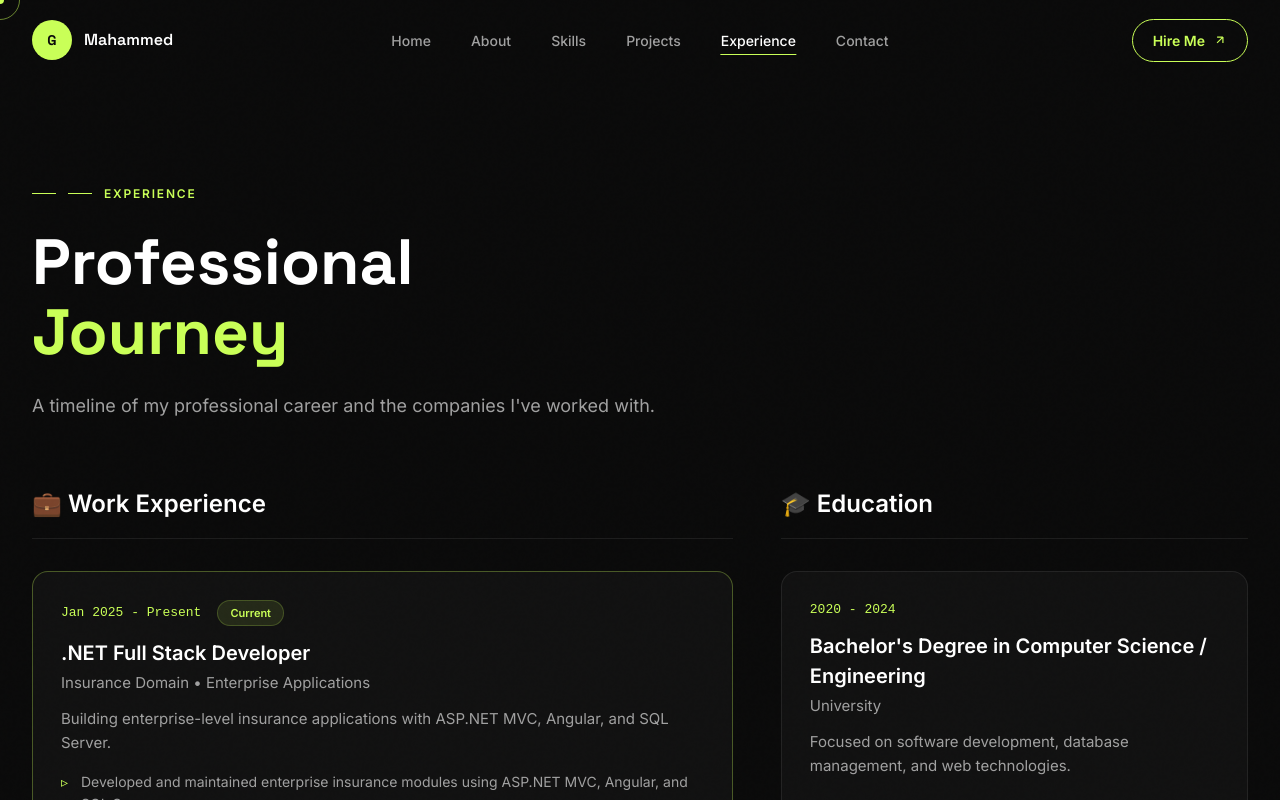
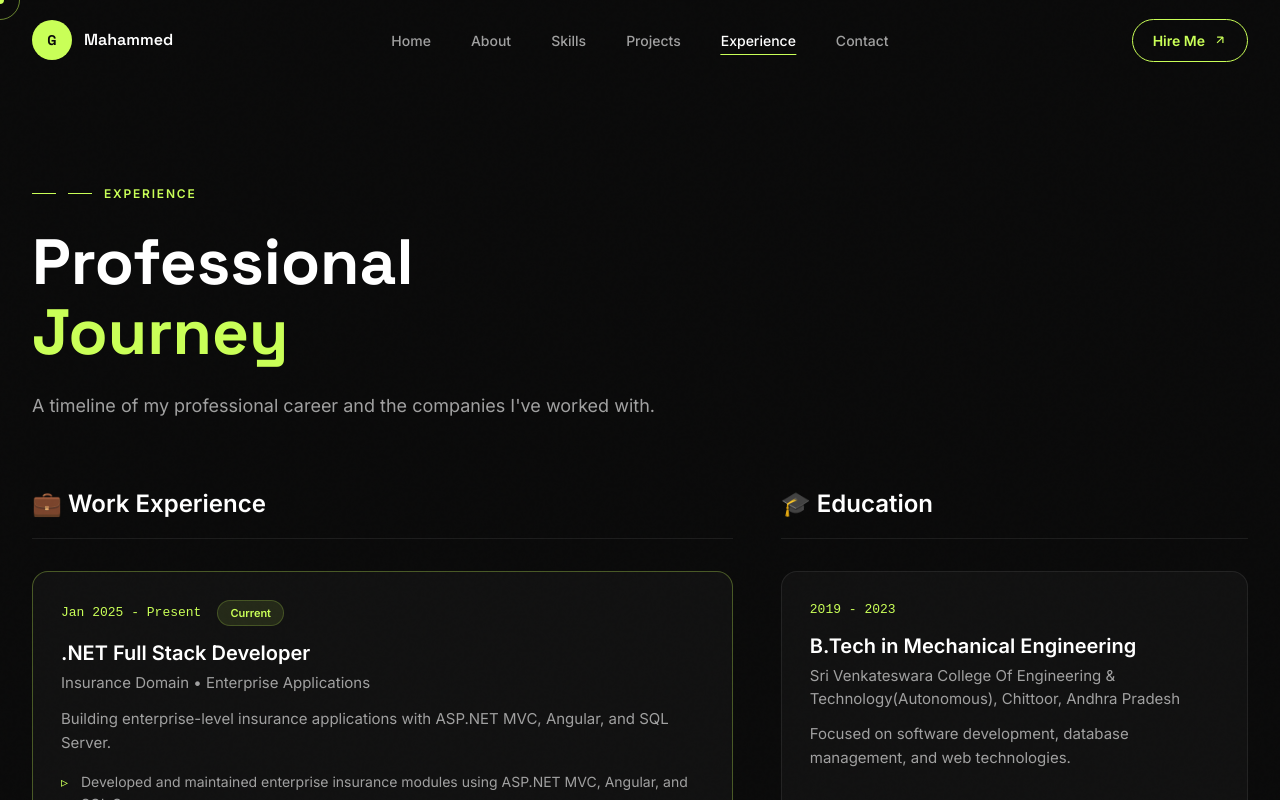
Before and after one commit to MDGHOUSE18/codebyghouse-portfolio, an Angular app: page /experience in a window 1280 px wide. Shown: the top 800 px of the page. Built offline with nearby package versions, Linux system fonts and the light colour scheme.

Commit message:
add education details

```diff
--- a/src/app/core/constants/portfolio.constants.ts
+++ b/src/app/core/constants/portfolio.constants.ts
@@ -295,11 +295,11 @@ export const EXPERIENCES: Experience[] = [
 export const EDUCATION: Education[] = [
   {
     id: 'edu-1',
-    institution: 'University',
-    degree: "Bachelor's Degree",
-    field: 'Computer Science / Engineering',
-    startDate: '2020',
-    endDate: '2024',
+    institution: 'Sri Venkateswara College Of Engineering & Technology(Autonomous), Chittoor, Andhra Pradesh',
+    degree: "B.Tech",
+    field: 'Mechanical Engineering',
+    startDate: '2019',
+    endDate: '2023',
     description: 'Focused on software development, database management, and web technologies.'
   }
 ];
```
